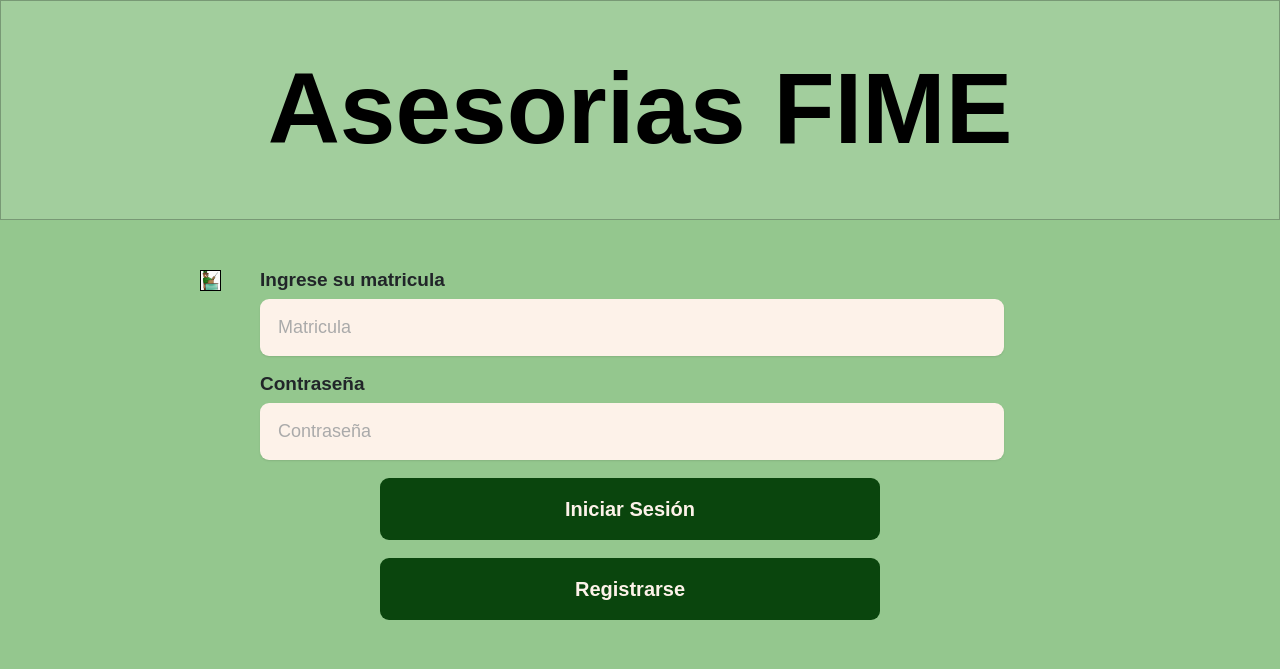
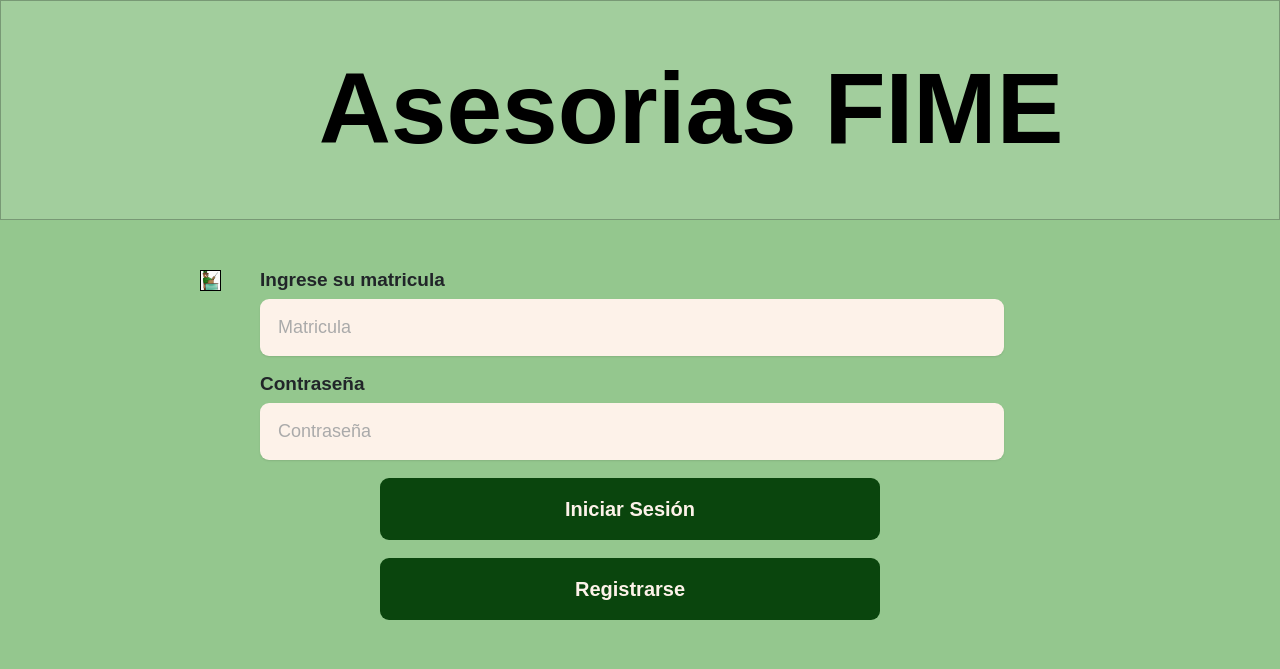
Before and after one commit to rickylolo/Pagina-Web-Asesorias, a PHP site: page / in a window 1280 px wide. Shown: the top 669 px of the page. Run offline with PHP 8.4, Linux system fonts and the light colour scheme; some libraries are stand-ins or nearby versions.

Commit message:
Header Fix

```diff
--- a/css/stylePerfil.css
+++ b/css/stylePerfil.css
@@ -31,8 +31,8 @@ body {
   align-items: center;
   height: 15rem;
   /*Espacios (paddings) y (alturas)*/
-  padding: 5rem 4.8rem;
-  padding-left: 25rem;
+  padding: 2.5rem 4.8rem;
+  padding-left: 15rem;
   background-color: hwb(153 0% 62% / 0.87);
   border-bottom: 3px rgba(0, 255, 76, 0.514) solid;
   position: relative;
--- a/css/style_inicio_sesion.css
+++ b/css/style_inicio_sesion.css
@@ -33,6 +33,7 @@ body {
   align-items: center;
   height: 22rem;
   padding: 0 4.8rem;
+  padding-left: 15rem;
   border: 1px solid rgba(0, 0, 0, 0.26);
 }
 
```
Also changed, not shown: editarPerfil.php (+17 -11 lines).
